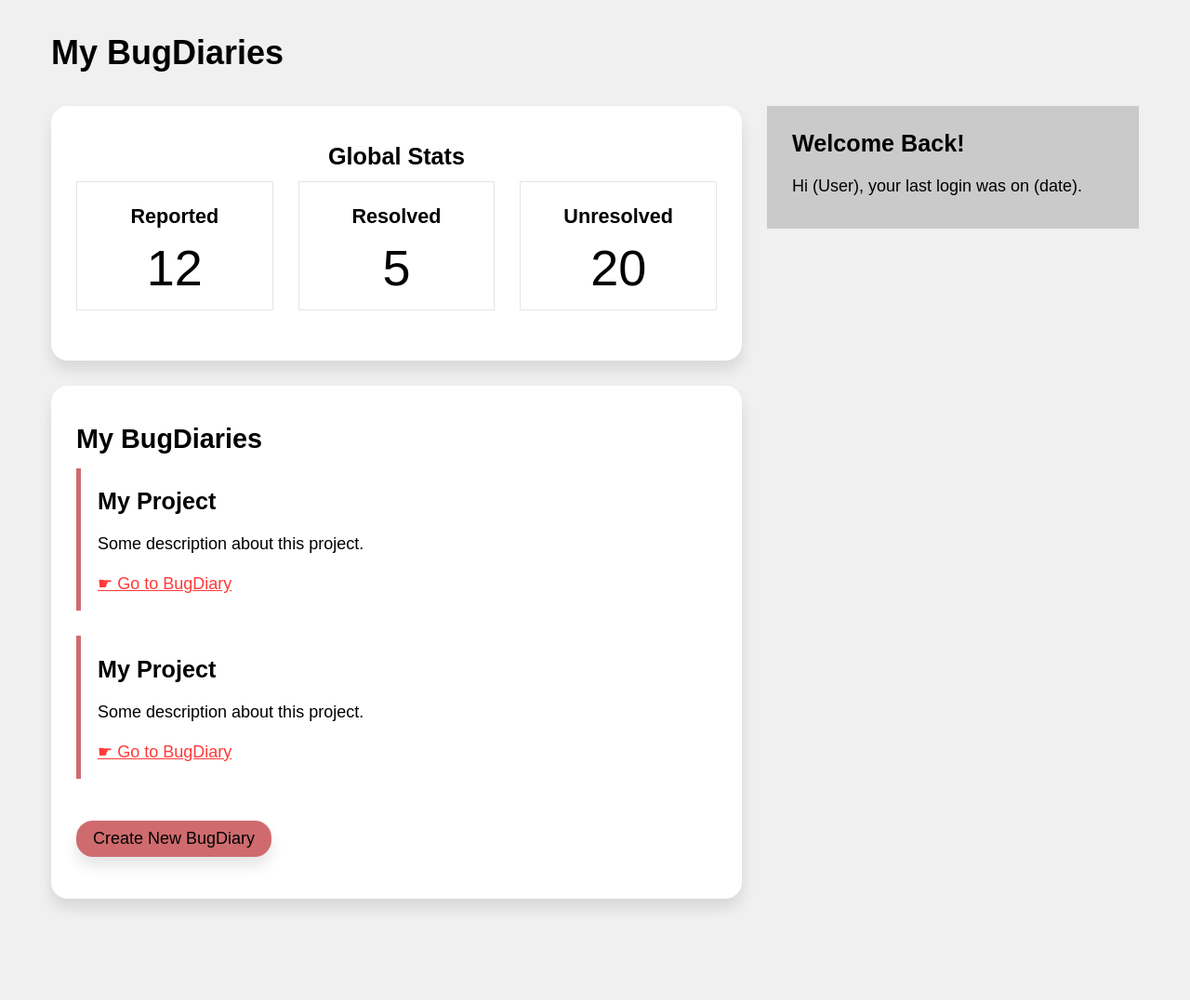
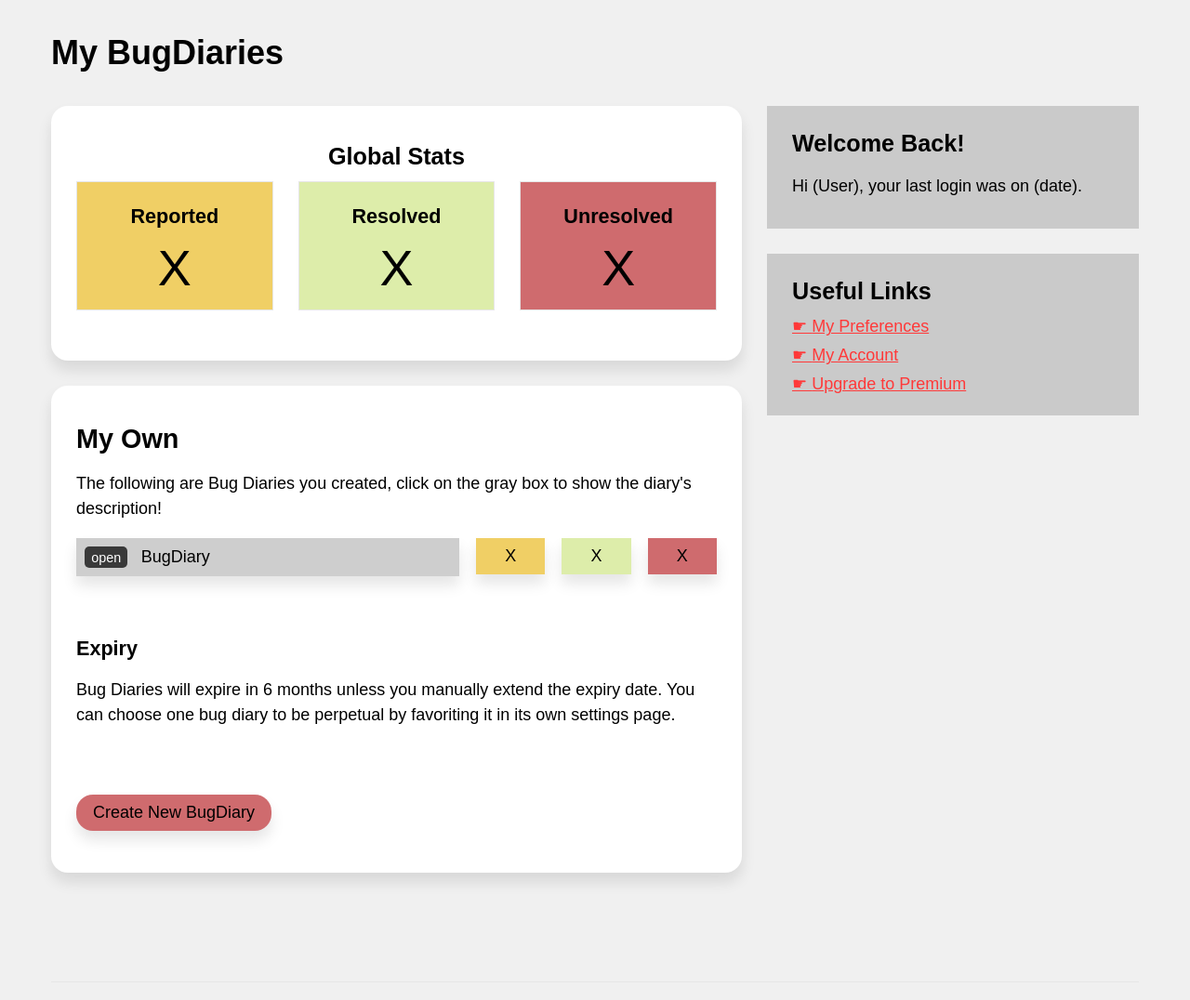
Before and after one commit to daryl-sen/bugdiary, a Flask app: page /users/dashboard in a window 1280 px wide. Shown: the part 105-1181 px from the top of the page at 93% size. Run offline with Flask 2, Linux system fonts and the light colour scheme; a user stored in the database is signed in; data comes from the database, SQL or seed files in the repository; both versions use the stored data as it was after the commit.

Commit message:
working user and project dashboard

```diff
--- a/application/core/templates/core/index.html
+++ b/application/core/templates/core/index.html
@@ -8,7 +8,7 @@
   </div>
   <div id=splash-text>
     <h1>General-Purpose Bug Tracker</h1>
-    <p>BugDiary is a <b>simple-to-use</b> project collaboration and issue-tracking platform that's built for everyone.</p>
+    <p>BugDiary is a <b>simple-to-use</b> issue-reporting and bug-tracking platform that's built for everyone.</p>
     <p>Did I mention that it's free to use?</p>
     <p></p>
     <a href="{{ url_for('users.register') }}" class="button-primary rounded shadowed">Start Now</a>
@@ -42,10 +42,10 @@
     <main class="padded">
       <h1>For You and Your Audience</h1>
       <p>
-        BugDiary is a non-technical bug tracker, meaning that anyone can pick it up and start using it. You can get set up in <b>less than 5 minutes</b> (including registration)!
+        If someone encounters a bug while using your project, they can report it to your BugDiary without signing up for an account.
       </p>
       <p>
-        If someone encounters a bug while using your project, they can report it to your BugDiary without signing up for an account.
+        BugDiary is a non-technical bug tracker, meaning that anyone can pick it up and start using it. You can get set up in <b>less than 5 minutes</b> (including registration)!
       </p>
     </main>
     <aside class="shadowed" style="background-repeat: no-repeat; background-size: cover; min-height: 300px; background-image: url({{ url_for('static', filename='images/friendly.jpg') }})">
--- a/application/projects/templates/projects/location_and_type.html
+++ b/application/projects/templates/projects/location_and_type.html
@@ -6,8 +6,8 @@
 <h1>Possible Locations and Types</h1>
 <p class="border-left-accent">
     This is the final step! Help your users/testers describe the bugs they report by listing some possible types (i.e. typos, grammar, suggestions) and locations (i.e. homepage, contact page, url). A preview is available in the yellow box. Click on the "Done" button below when you're ready to move on.
+    <br><a href="" class="button-primary rounded shadowed">All Done</a>
 </p>
-<a href="" class="button-primary rounded shadowed">All Done</a>
 <!-- <p class="border-left-accent">
     Users/testers can manually enter a value that's not listed here.
 </p> -->
@@ -15,12 +15,12 @@
 <div class="main-aside-reversed">
     <main>
         <div>
-            <form method="post" class="lined block rounded">
+            <form method="post" class="shadowed bg-white block rounded">
                 <label for="">New Location</label>
                 <input type="text">
                 <button type="button" class="button-primary">Add Location</button>
             </form>
-            <form method="post" class="lined block rounded">
+            <form method="post" class="shadowed bg-white block rounded">
                 <label for="">New Type</label>
                 <input type="text">
                 <button type="button" class="button-primary">Add Type</button>
--- a/application/static/css/custom.css
+++ b/application/static/css/custom.css
@@ -83,6 +83,50 @@
     }
   }
 
-  .bignum {
-    font-size: 3em;
+.bignum {
+  font-size: 3em;
+}
+
+
+.project-summary {
+  display: flex;
+  justify-content: space-between;
+  gap: 1em;
+  margin-bottom: 1em;
+  align-items: flex-start;
+}
+
+.project-summary .name {
+  flex: 7;
+  padding: 0.5em;
+  background-color: #cecece;
+}
+
+.project-summary .name:hover {
+  background-color: #fff;
+}
+.project-summary .stats {
+  flex: 1;
+  padding: 0.5em;
+}
+.project-summary .name a {
+  display: inline-block;
+  padding: 0.25em 0.5em;
+  margin-right: 1em;
+  background-color: #393939;
+  text-decoration: none;
+  color: #fff;
+  border-radius: 5px;
+  -moz-border-radius: 5px;
+  -webkit-border-radius: 5px;
+  font-size: 0.8em;
+}
+
+@media screen and (max-width: 750px) {
+  .project-summary {
+    display: block;
   }
+  .project-summary .stats {
+    display: none;
+  }
+}
--- a/application/static/css/unilay5.css
+++ b/application/static/css/unilay5.css
@@ -441,15 +441,15 @@ ADDON CHARACTERISTICS
 }
 
 .bg-green {
-  background-color: green;
+  background-color: #DDEDAA;
 }
 
 .bg-red {
-  background-color: red;
+  background-color: #CF6B6E;
 }
 
 .bg-yellow {
-  background-color: #FED766;
+  background-color: #F0CF65;
 }
 
 .bg-gray {
--- a/application/static/css/unilay5.scss
+++ b/application/static/css/unilay5.scss
@@ -546,13 +546,13 @@ ADDON CHARACTERISTICS
   background-color: #fff;
 }
 .bg-green {
-  background-color: green;
+  background-color: #DDEDAA;
 }
 .bg-red {
-  background-color: red;
+  background-color: #CF6B6E;
 }
 .bg-yellow {
-  background-color: #FED766;
+  background-color: #F0CF65;
 }
 .bg-gray {
   background-color: #cacaca;
--- /dev/null
+++ b/application/templates/macros.html
@@ -0,0 +1,8 @@
+{% macro ad(size) %}
+<!-- <div class="sidebar-block bg-gray">
+    <h3>Advertisement</h3>
+    <p>
+        No ads, yay!!
+    </p>
+</div> -->
+{% endmacro %}
--- a/application/users/templates/users/user_dash.html
+++ b/application/users/templates/users/user_dash.html
@@ -1,4 +1,5 @@
 {% set webtitle = "My BugDiaries" %}
+{% import 'macros.html' as macros %}
 {% extends 'confined.html' %}
 
 {% block main %}
@@ -8,39 +9,57 @@
         <div class="bg-white rounded shadowed block text-centered">
             <h3>Global Stats</h3>
             <div class="block-comparison-3">
-                <div class="comp1 text-centered lined bg-white">
+                <div class="comp1 text-centered lined bg-yellow">
                     <h4>Reported</h4>
-                    <span class="bignum">12</span>
+                    <span class="bignum">X</span>
                 </div>
-                <div class="comp2 text-centered lined bg-white">
+                <div class="comp2 text-centered lined bg-green">
                     <h4>Resolved</h4>
-                    <span class="bignum">5</span>
+                    <span class="bignum">X</span>
                 </div>
-                <div class="comp3 text-centered lined bg-white">
+                <div class="comp3 text-centered lined bg-red">
                     <h4>Unresolved</h4>
-                    <span class="bignum">20</span>
+                    <span class="bignum">X</span>
                 </div>
             </div>
         </div>
 
         <div class="bg-white rounded shadowed block">
-            <h2>My BugDiaries</h2>
 
-            <div class="border-left-accent">
-                <h3>My Project</h3>
-                <p>
-                    Some description about this project.
-                </p>
-                <a href="" class="navigation">Go to BugDiary</a>
+            <h2>My Own</h2>
+            <p>
+                The following are Bug Diaries you created, click on the gray box to show the diary's description!
+            </p>
+
+            {% for project in user.owned_projects %}
+            <div class="project-summary" onclick="toggleElement('sum-{{loop.index}}')">
+                <div class="name shadowed">
+                    <a href="{{ url_for('projects.dashboard', project_url = project.url) }}">open</a>{{ project.name }}
+                    <p class="hidden" id="sum-{{loop.index}}">
+                        {{ project.description }}
+                    </p>
+                </div>
+                <div class="stats text-centered shadowed bg-yellow">
+                    X
+                </div>
+                <div class="stats text-centered shadowed bg-green">
+                    X
+                </div>
+                <div class="stats text-centered shadowed bg-red">
+                    X
+                </div>
             </div>
-            <div class="border-left-accent">
-                <h3>My Project</h3>
-                <p>
-                    Some description about this project.
-                </p>
-                <a href="" class="navigation">Go to BugDiary</a>
-            </div>
-            <a href="" class="button-primary rounded shadowed">
+
+            {% endfor %}
+
+            <div class="spacer-small"></div>
+            <h4>Expiry</h4>
+            <p>
+                Bug Diaries will expire in 6 months unless you manually extend the expiry date. You can choose one bug diary to be perpetual by favoriting it in its own settings page.
+            </p>
+
+            <div class="spacer-small"></div>
+            <a href="{{ url_for('projects.create') }}" class="button-primary rounded shadowed">
                 Create New BugDiary
             </a>
 
@@ -51,6 +70,13 @@
             <h3>Welcome Back!</h3>
             <p>Hi (User), your last login was on (date).</p>
         </div>
+        <div class="sidebar-block bg-gray">
+            <h3>Useful Links</h3>
+            <a href="" class="navigation">My Preferences</a>
+            <a href="" class="navigation">My Account</a>
+            <a href="" class="navigation">Upgrade to Premium</a>
+        </div>
+        {{ macros.ad(medium) }}
     </aside>
 </div>
 {% endblock %}
--- a/application/users/views.py
+++ b/application/users/views.py
@@ -11,7 +11,8 @@ users = Blueprint('users', __name__, template_folder = 'templates/users')
 @users.route('/dashboard')
 @login_required
 def dashboard():
-    return render_template('user_dash.html')
+
+    return render_template('user_dash.html', user = current_user)
 
 
 
```
Also changed, not shown: application/projects/templates/projects/dashboard.html (+49 -1 lines), application/projects/views.py (+7 -1 lines), application/data.sqlite.
